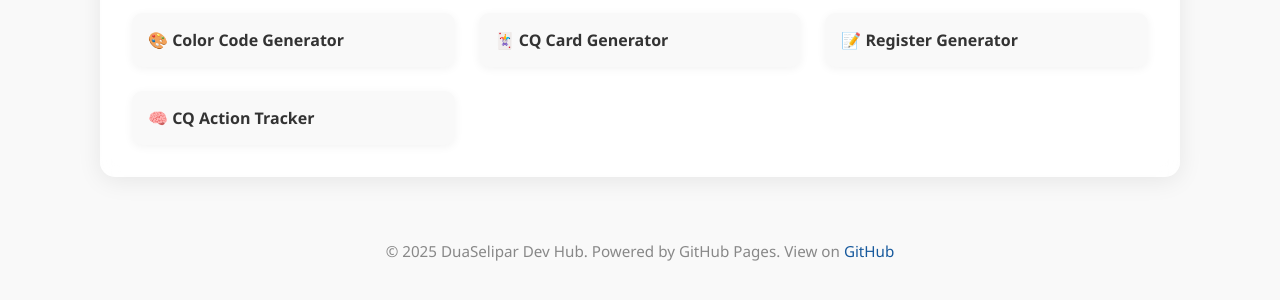
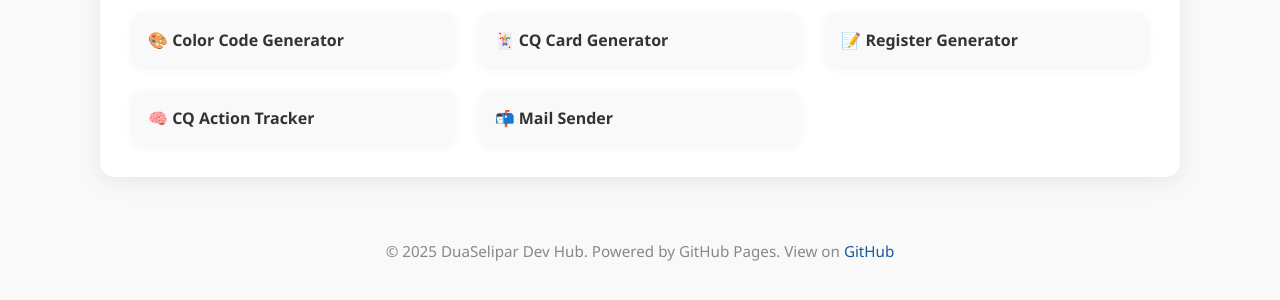
Before and after one commit to duaselipar/duaselipar.github.io, a Jekyll site: the page built from index.md, in a window 1280 px wide. Shown: the part 805-1105 px from the top of the page. Built offline with Jekyll 4.4.1, drawn with Linux system fonts in a browser that asks for light colours.

Commit message:
Updated content

```diff
--- a/index.md
+++ b/index.md
@@ -114,6 +114,8 @@ title: DuaSelipar Dev Hub
     <a href="/eoscripts/cq_card-generator.html" data-aos="zoom-in" data-aos-delay="100">🃏 CQ Card Generator</a>
     <a href="/eoscripts/register-generator.html" data-aos="zoom-in" data-aos-delay="200">📝 Register Generator</a>
      <a href="/eoscripts/cq_action-tracker.html" data-aos="zoom-in" data-aos-delay="300">🧠 CQ Action Tracker</a>
+     <a href="/Mail-Sender/" data-aos="zoom-in" data-aos-delay="400">📬 Mail Sender</a>
+
   </div>
 </div>
 
```
